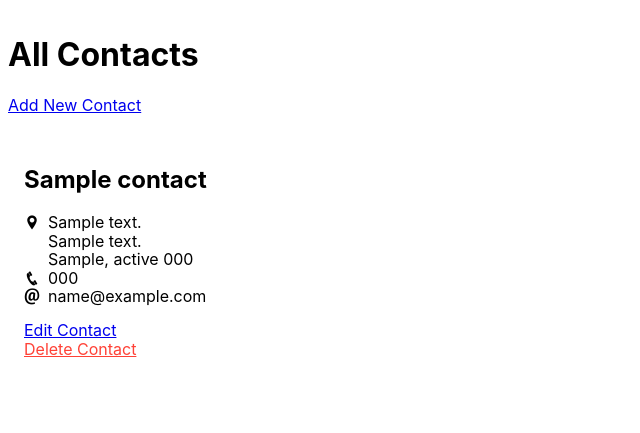
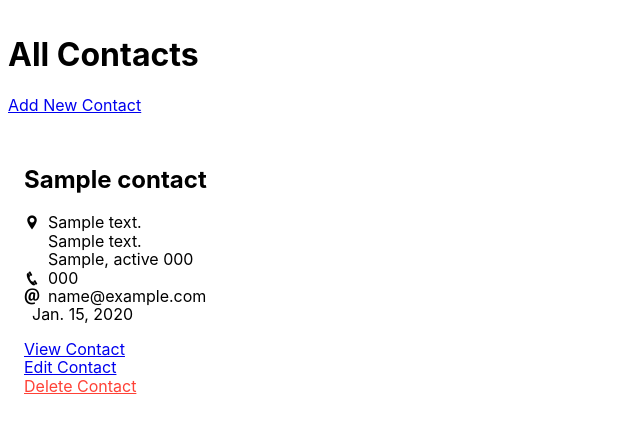
Before and after one commit to Momentum-Team-12/django-uptact-canoay, a Django app: page / in a window 1280 px wide. Shown: the top 433 px of the page, without its empty margins (0-640 px from the left). Run offline with Django 3.2, Linux system fonts and the light colour scheme; tables that the repository leaves empty hold one stand-in row (values such as "Sample post").

Commit message:
task 2, pt 3 done

```diff
--- a/contacts/models.py
+++ b/contacts/models.py
@@ -1,3 +1,4 @@
+from datetime import datetime
 from django.db import models
 from django.core.validators import RegexValidator
 from localflavor.us.models import USStateField, USZipCodeField
@@ -9,6 +10,7 @@ class Contact(models.Model):
         message="Phone number must be entered in the format: '+9999999999'.")
 
     name = models.CharField(max_length=255)
+    birthday = models.DateField(null=True, blank=True)
     email = models.EmailField(null=True, blank=True)
     phone_number = models.CharField(max_length=11,
                                     validators=[phone_regex],
@@ -19,3 +21,9 @@ class Contact(models.Model):
     city = models.CharField(max_length=255, null=True, blank=True)
     state = USStateField(null=True, blank=True)
     zip_code = USZipCodeField(null=True, blank=True)
+
+
+class Note(models.Model):
+    note = models.TextField(max_length=500, null=True, blank=True)
+    date_made = models.DateTimeField(auto_now_add=True)
+    contact = models.ForeignKey(Contact, on_delete=models.CASCADE,)
--- a/contacts/views.py
+++ b/contacts/views.py
@@ -46,3 +46,10 @@ def delete_contact(request, pk):
 
     return render(request, "contacts/delete_contact.html",
                   {"contact": contact})
+
+def view_contact(request, pk):
+    contact = get_object_or_404(Contact, pk=pk)
+    return render(request, "contacts/view_contact.html", {
+        "form": form,
+        "contact": contact
+    })
--- a/templates/contacts/list_contacts.html
+++ b/templates/contacts/list_contacts.html
@@ -15,7 +15,7 @@
       <div>
         {{ contact.address_1 }}<br />
         {% if contact.address_2 %}
-          {{ contact.address_2 }}<br />
+        {{ contact.address_2 }}<br />
         {% endif %}
         {{ contact.city }}, {{ contact.state }} {{ contact.zip_code }}
       </div>
@@ -35,7 +35,15 @@
     </div>
     {% endif %}
 
+    {% if contact.birthday %}
+    <div class="flex">
+      <div class="pr2"><i class="icofont-birthdate"></i></div>
+      <div>{{ contact.birthday }}</div>
+    </div>
+    {% endif %}
+
     <p>
+      <a href="{% url 'view_contact' pk=contact.pk %}">View Contact</a><br>
       <a href="{% url 'edit_contact' pk=contact.pk %}">Edit Contact</a><br>
       <a class="red" href="{% url 'delete_contact' pk=contact.pk %}">Delete Contact</a>
     </p>
--- a/uptact/urls.py
+++ b/uptact/urls.py
@@ -21,6 +21,9 @@ from contacts import views as contacts_views
 urlpatterns = [
     path('admin/', admin.site.urls),
     path('', contacts_views.list_contacts, name='list_contacts'),
+    path('contacts/<int:pk>/view/',
+         contacts_views.view_contact,
+         name='view_contact'),
     path('contacts/add/', contacts_views.add_contact, name='add_contact'),
     path('contacts/<int:pk>/edit/',
          contacts_views.edit_contact,
```
Also changed, not shown: contacts/forms.py (+9 -1 lines), templates/contacts/view_contact.html (added, +50 -0 lines), contacts/migrations/0002_contact_birthday_alter_contact_id.py (added), contacts/migrations/0003_note.py (added), users/migrations/0002_alter_user_first_name_alter_user_id.py (added).
